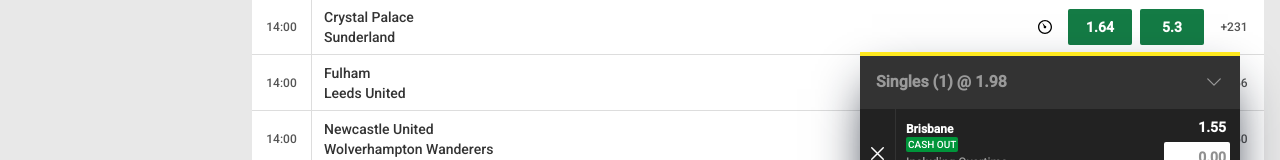
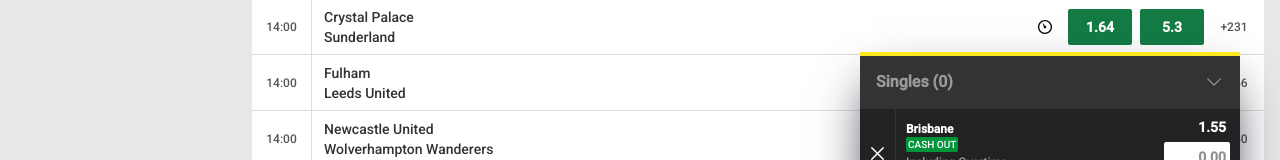
Before and after one commit to richard875/scalable-kafka-mqtt-couchbase, a React (Vite) app in the folder packages/frontend/: page / in a window 1280 px wide. Shown: the part 501-661 px from the top of the page. Built offline with nearby package versions, Linux system fonts and the light colour scheme.

Commit message:
- Feature: Add dynamic data to `Header.tsx` component

```diff
--- a/packages/frontend/src/components/betslip/Header.tsx
+++ b/packages/frontend/src/components/betslip/Header.tsx
@@ -1,9 +1,15 @@
+import useSportStore from "@/store/sportStore";
 import chevron from "@/assets/icons/chevron.svg";
 
 const Header = () => {
+  const { selectedBets } = useSportStore();
+
   return (
     <div className="w-full h-13 bg-[#333333] px-4 flex items-center justify-between cursor-pointer">
-      <span className="text-[#999999] text-base font-bold">Singles (1) @ 1.98</span>
+      <span className="text-[#999999] text-base font-bold">
+        Singles ({selectedBets.length})
+        {selectedBets.length === 1 ? <> @ {selectedBets[0].price}</> : null}
+      </span>
       <img src={chevron} alt="chevron" className="w-5 h-5" />
     </div>
   );
```
